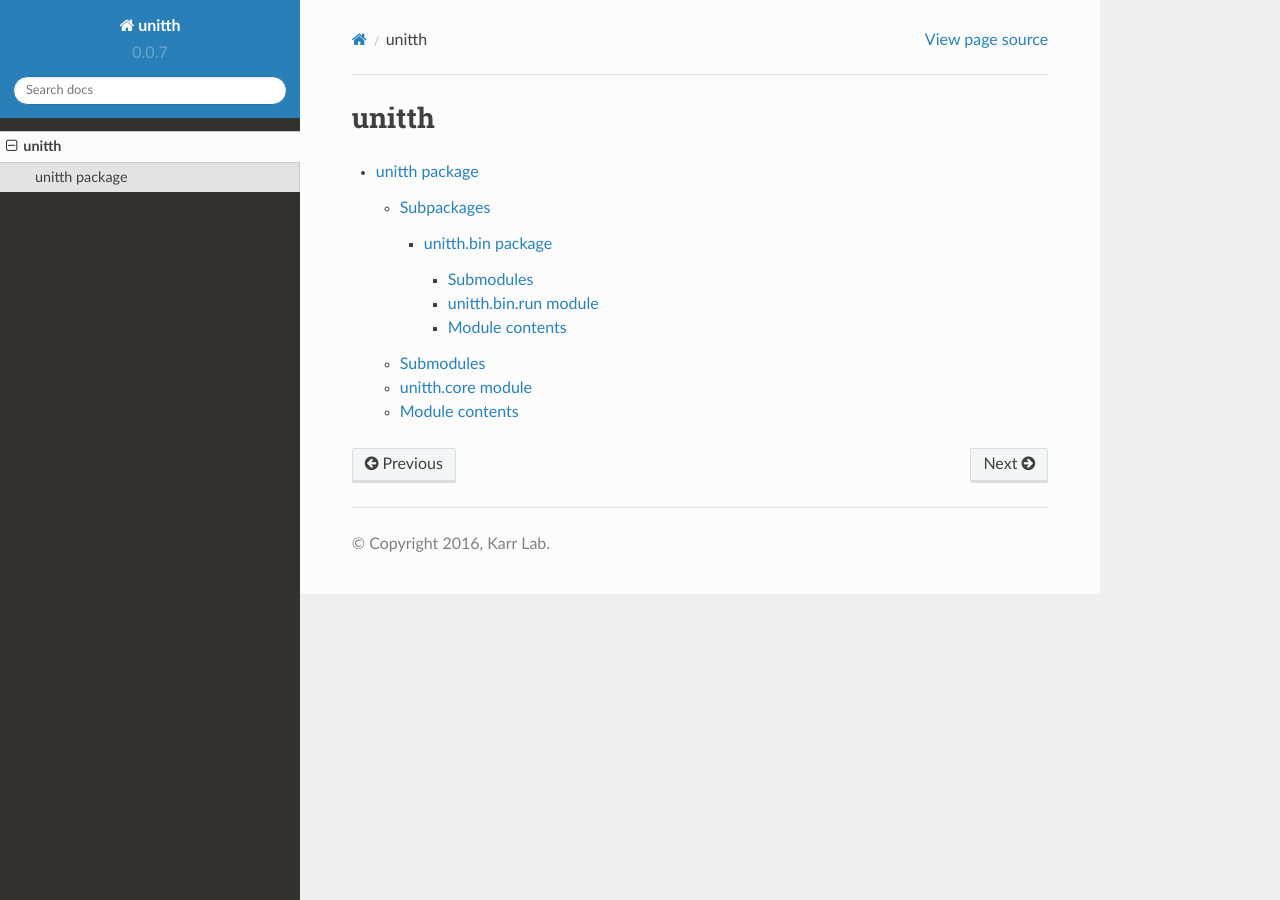
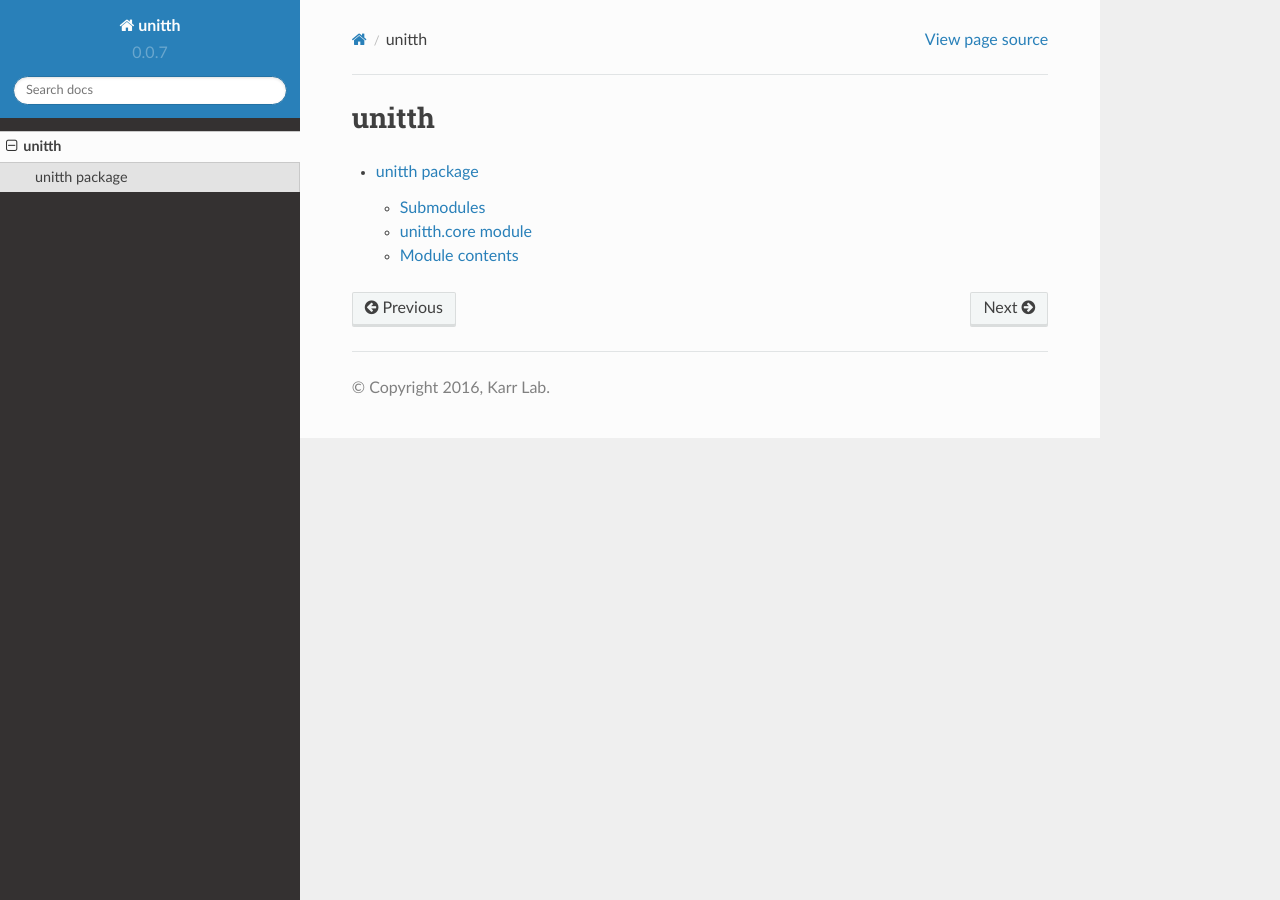
Before and after one commit to KarrLab/unitth, a Sphinx documentation site: the page built from docs/source/modules.rst, in a window 1280 px wide. Built offline with Sphinx 7.4.7 and the Read the Docs theme 2.0.0, drawn with Linux system fonts in a browser that asks for light colours.

```diff
--- a/docs/source/unitth.rst
+++ b/docs/source/unitth.rst
@@ -1,12 +1,5 @@
 unitth package
 ==============
-
-Subpackages
------------
-
-.. toctree::
-
-    unitth.bin
 
 Submodules
 ----------
```
